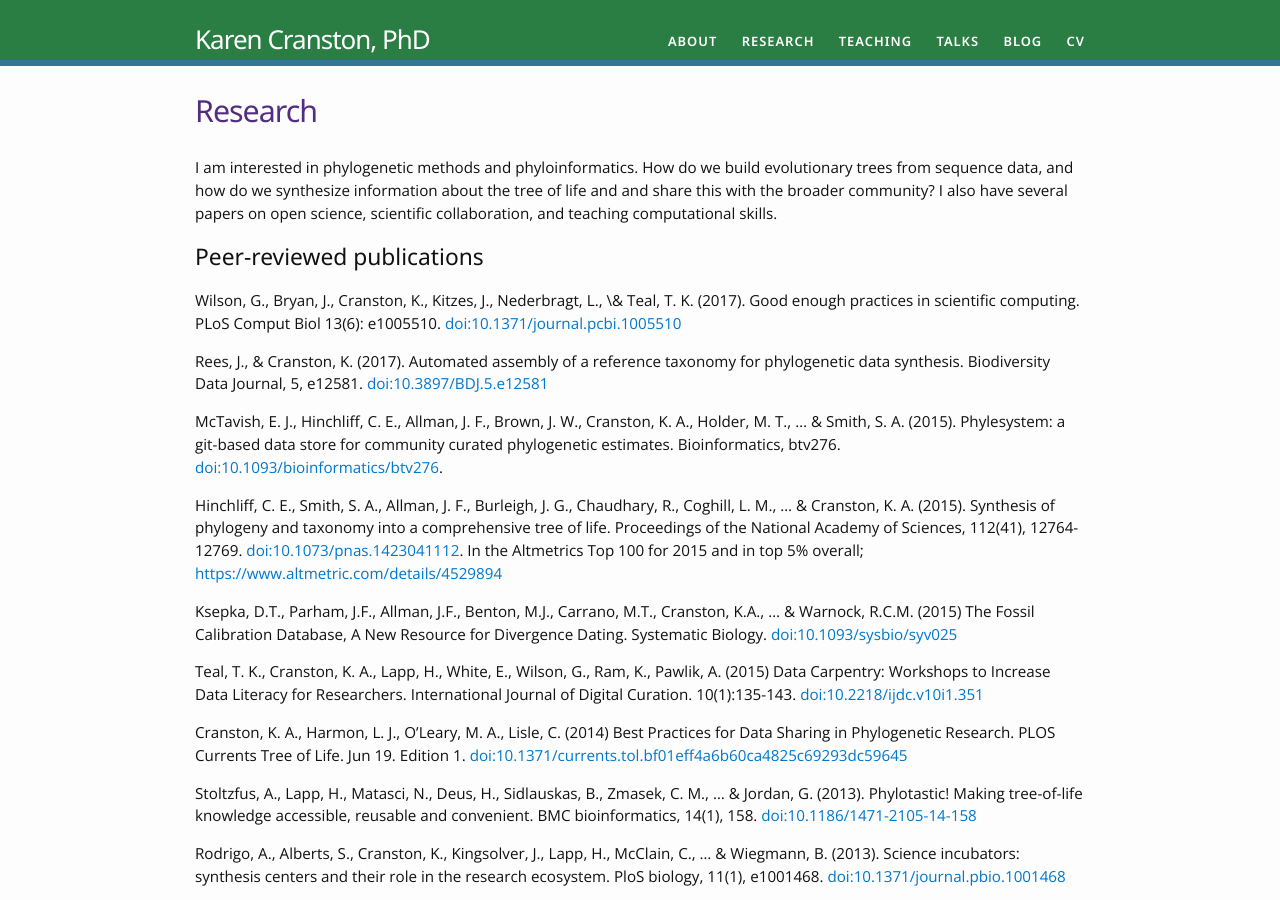
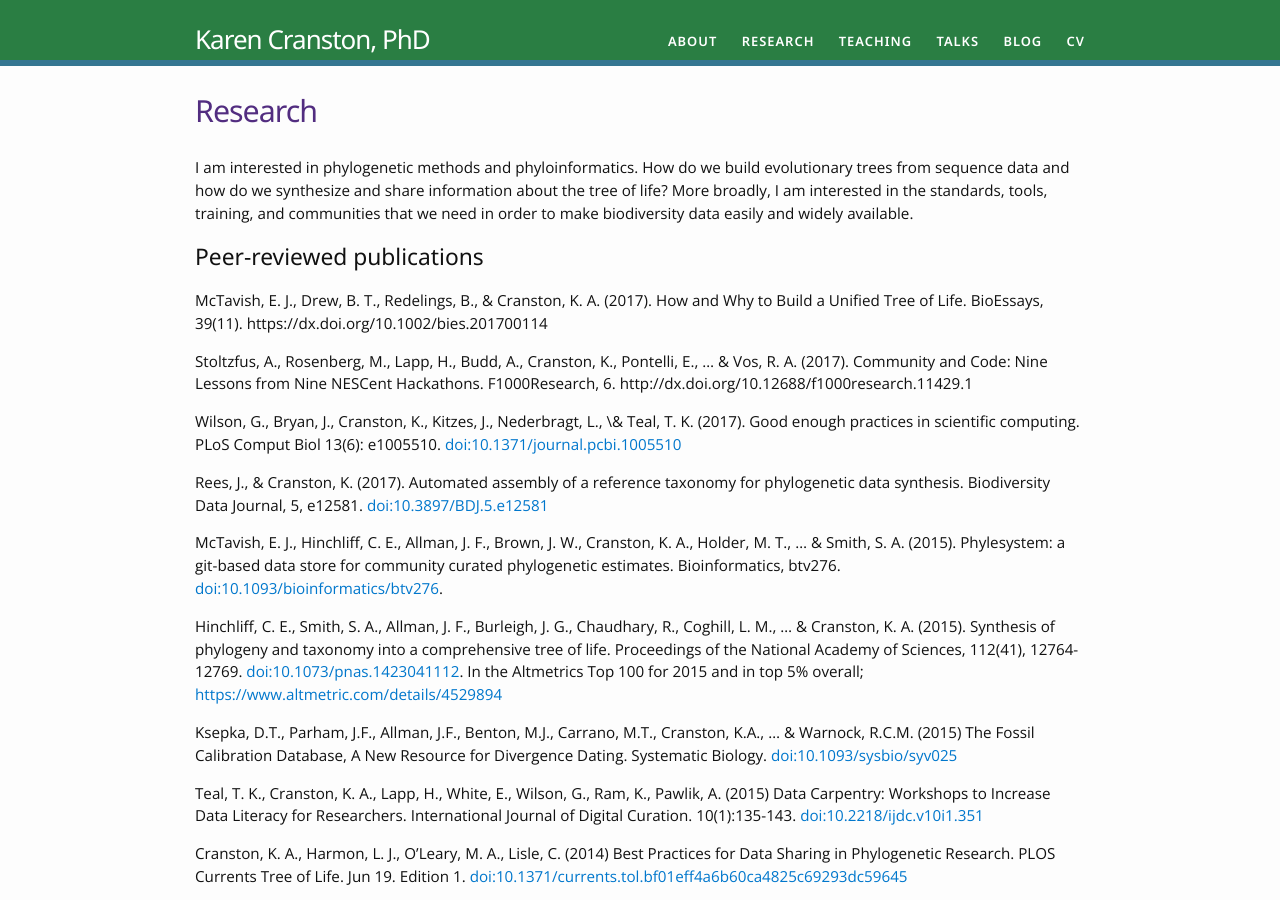
Before and after one commit to kcranston/kcranston.github.io, a Jekyll site: the page built from research.md, in a window 1280 px wide and 900 px high. Built offline with Jekyll 4.4.1, drawn with Linux system fonts in a browser that asks for light colours.

```diff
--- a/research.md
+++ b/research.md
@@ -4,9 +4,17 @@ title: Research
 permalink: /research/
 ---
 
-I am interested in phylogenetic methods and phyloinformatics. How do we build evolutionary trees from sequence data, and how do we synthesize information about the tree of life and and share this with the broader community? I also have several papers on open science, scientific collaboration, and teaching computational skills.
+I am interested in phylogenetic methods and phyloinformatics. How do we build
+evolutionary trees from sequence data and how do we synthesize and share
+information about the tree of life? More broadly, I am interested in the
+standards, tools, training, and communities that we need in order to make
+biodiversity data easily and widely available.
 
 ## Peer-reviewed publications
+
+McTavish, E. J., Drew, B. T., Redelings, B., & Cranston, K. A. (2017). How and Why to Build a Unified Tree of Life. BioEssays, 39(11). https://dx.doi.org/10.1002/bies.201700114
+
+Stoltzfus, A., Rosenberg, M., Lapp, H., Budd, A., Cranston, K., Pontelli, E., ... & Vos, R. A. (2017). Community and Code: Nine Lessons from Nine NESCent Hackathons. F1000Research, 6. http://dx.doi.org/10.12688/f1000research.11429.1
 
 Wilson, G., Bryan, J., Cranston, K., Kitzes, J., Nederbragt, L., \& Teal, T. K. (2017). Good enough practices in scientific computing. PLoS Comput Biol 13(6): e1005510. [doi:10.1371/journal.pcbi.1005510](https://doi.org/10.1371/journal.pcbi.1005510)
 
```
Also changed, not shown: index.html (+11 -8 lines).
